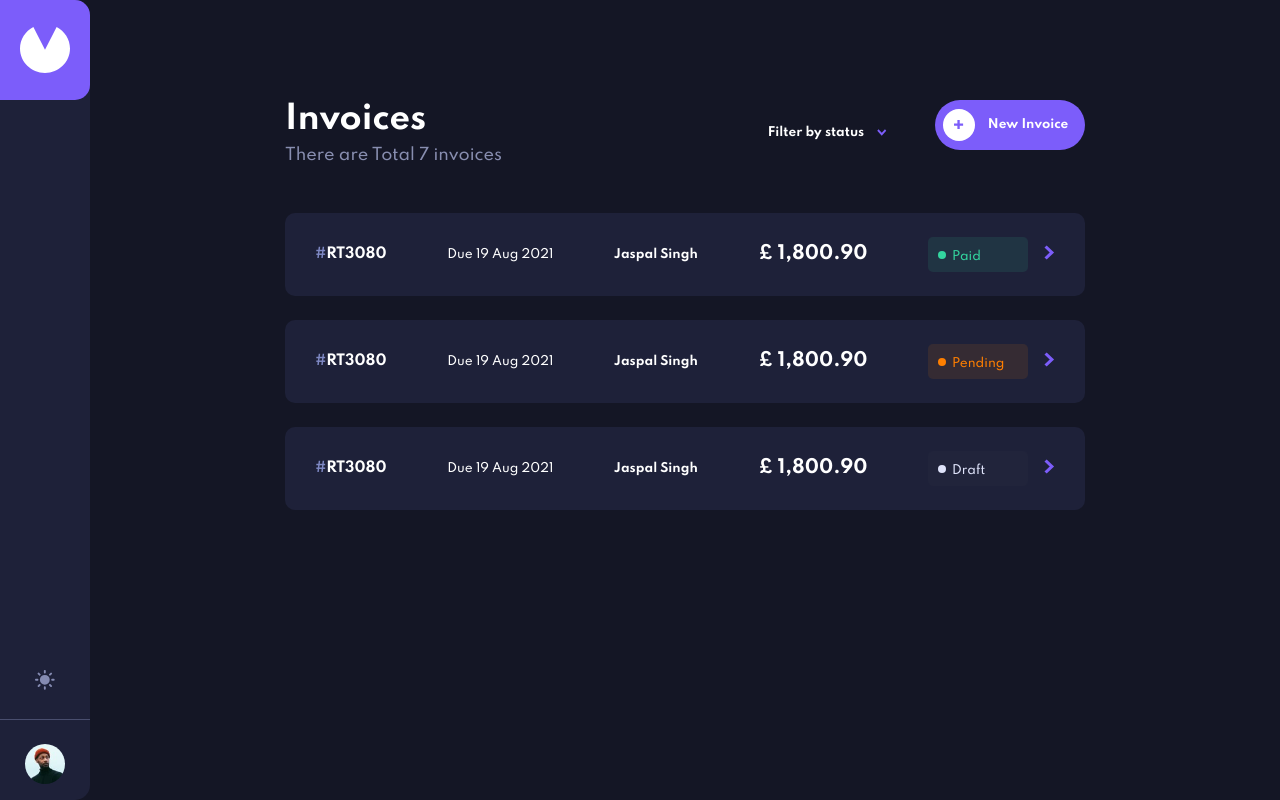
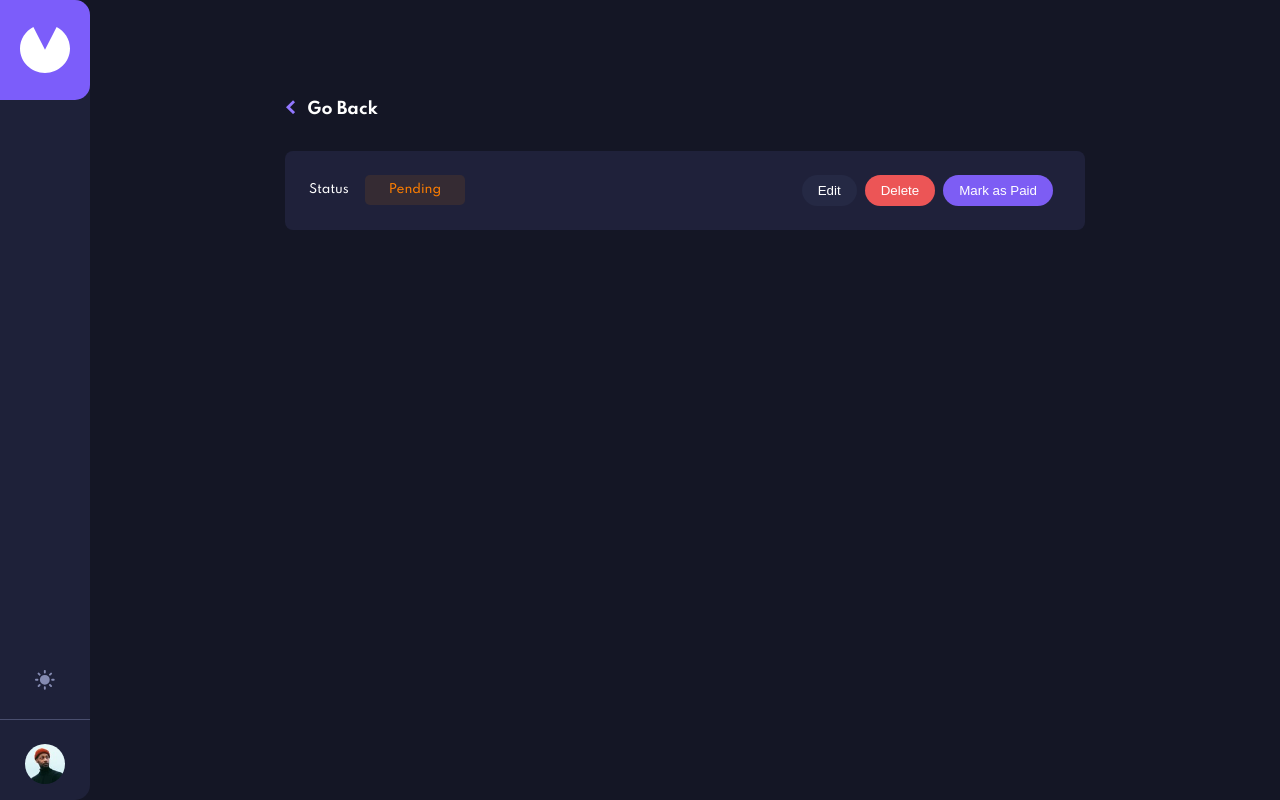
Before and after one commit to JaspalSingh1998/invoice-app, a React (Create React App) app: page / in a window 1280 px wide. Built offline with nearby package versions, Linux system fonts and the light colour scheme.

Commit message:
Added View invoice component and created header

```diff
--- a/src/App.js
+++ b/src/App.js
@@ -1,13 +1,15 @@
 import Sidebar from "./componet/Sidebar/Sidebar.component";
 
 import "./app.scss";
-import Invoices from "./componet/Invoice/Invoice.component";
+// import Invoices from "./componet/Invoice/Invoice.component";
+import ViewInvoice from "./componet/ViewInvoice/ViewInvoice.component";
 
 function App() {
   return (
     <div className="main-wrapper">
       <Sidebar />
-      <Invoices />
+      {/* <Invoices /> */}
+      <ViewInvoice />
     </div>
   );
 }
--- /dev/null
+++ b/src/componet/ViewInvoice/ViewInvoice.component.jsx
@@ -0,0 +1,26 @@
+import BackArrow from "../../assets/icon-arrow-left.svg";
+import "./ViewInvoice.styles.scss";
+
+function ViewInvoice() {
+  return (
+    <div className="wrapper">
+      <div className="back-wrapper">
+        <img src={BackArrow} alt="Go Back To Homepage" />{" "}
+        <span className="back-btn">Go Back</span>
+      </div>
+      <div className="invoice-options">
+        <div className="invoice-status">
+          <span className="status__title">Status</span>
+          <span className="status_type pending">Pending</span>
+        </div>
+        <div className="invoice-actions">
+          <button className="btn edit">Edit</button>
+          <button className="btn delete">Delete</button>
+          <button className="btn mpaid">Mark as Paid</button>
+        </div>
+      </div>
+    </div>
+  );
+}
+
+export default ViewInvoice;
--- /dev/null
+++ b/src/componet/ViewInvoice/ViewInvoice.styles.scss
@@ -0,0 +1,85 @@
+.wrapper {
+  max-width: 800px;
+  width: 100%;
+  justify-self: center;
+  align-items: center;
+  padding: 100px 0;
+
+  .back-wrapper {
+    cursor: pointer;
+    margin-bottom: 2rem;
+    img {
+      width: 10px;
+    }
+    .back-btn {
+      font-weight: bold;
+      color: #fff;
+      margin-left: 0.5rem;
+    }
+  }
+
+  .invoice-options {
+    padding: 1.5rem;
+    display: flex;
+    justify-content: space-between;
+    background: #1f213a;
+    border-radius: 8px;
+
+    .invoice-status {
+      .status__title {
+        color: #fff;
+        font-size: 12px;
+      }
+      .status_type {
+        display: inline-block;
+        padding: 0.5rem 1.5rem;
+        border-radius: 5px;
+        margin-left: 1rem;
+        font-size: 12px;
+      }
+    }
+  }
+}
+.btn {
+  outline: none;
+  border: none;
+  background-color: rebeccapurple;
+  margin-right: 0.5rem;
+  padding: 0.5rem 1rem;
+  border-radius: 50px;
+  color: #fff;
+  cursor: pointer;
+}
+.edit {
+  background-color: #252944;
+}
+.delete {
+  background-color: #ec5556;
+}
+.mpaid {
+  background-color: #7d5df4;
+}
+.paid {
+  background-color: #203443;
+  color: #33d69f;
+
+  p::before {
+    background-color: #33d69f;
+  }
+}
+.pending {
+  background-color: #352b33;
+  color: #ff7f00;
+
+  p::before {
+    background-color: #ff7f00;
+  }
+}
+.draft {
+  background-color: #21243b;
+  color: #dfe3fa;
+
+  p::before {
+    background-color: #dfe3fa;
+  }
+}
```
